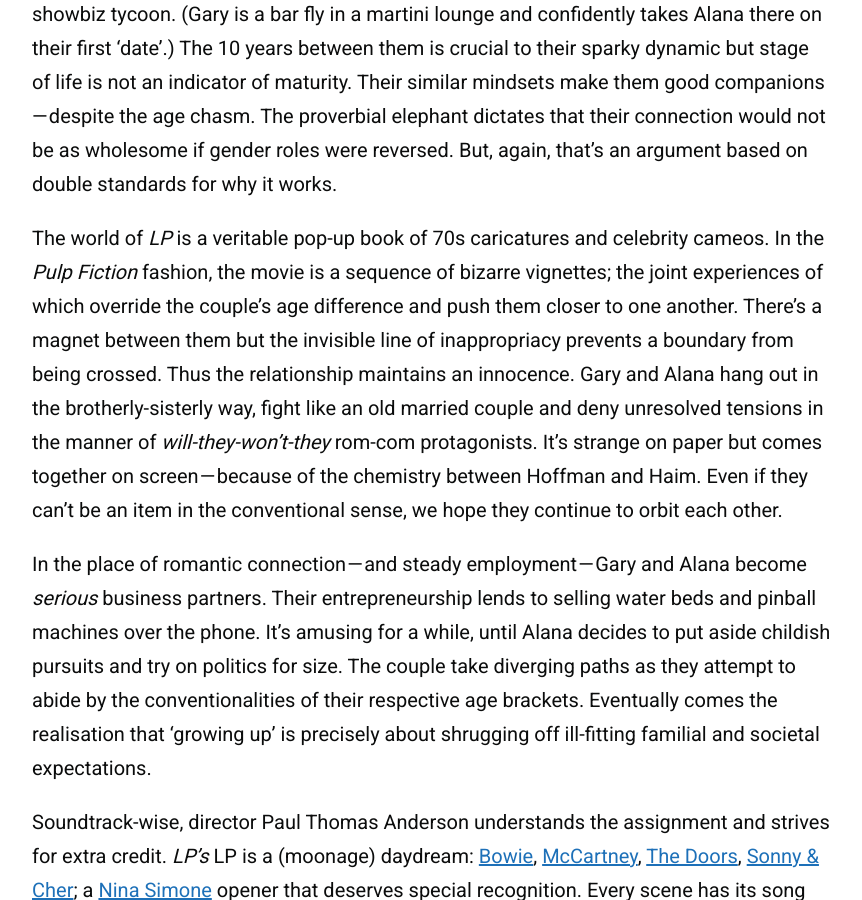
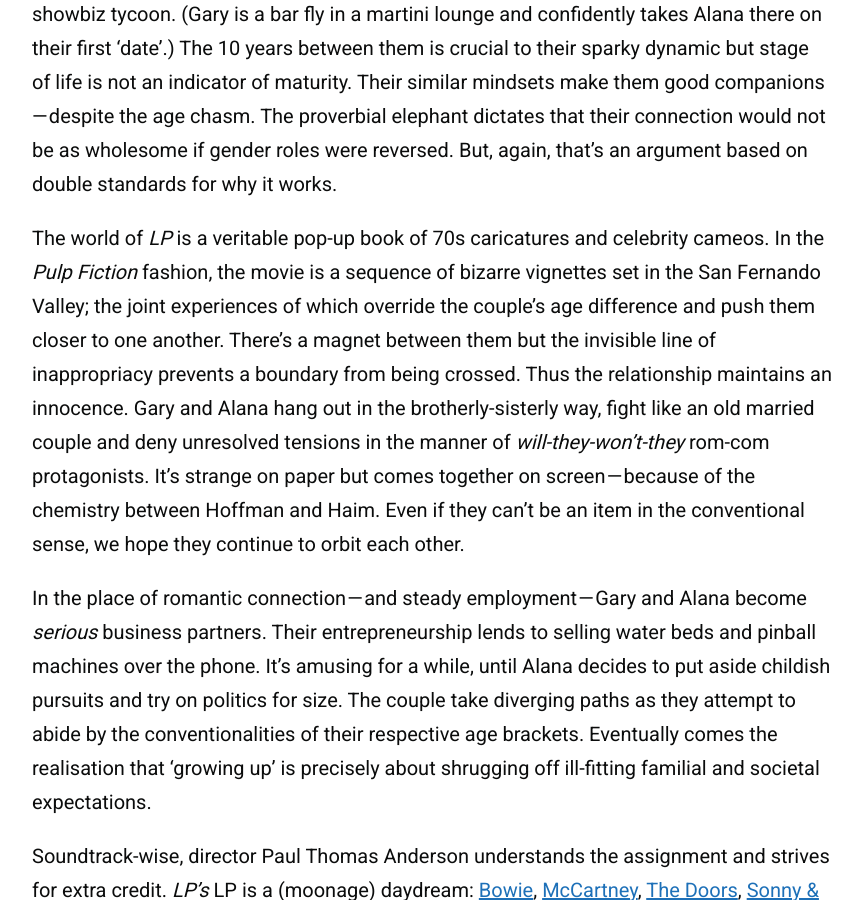
Before and after one commit to zoeurl/zoedowney.github.io, a Jekyll site: the page built from _posts/2023-08-08-licorice-pizza.md, in a window 1280 px wide and 900 px high, scrolled down 1237 px. Shown: the whole window, without its empty margins (208-1070 px from the left). Built offline with Jekyll 4.4.1, drawn with Linux system fonts in a browser that asks for light colours.

Commit message:
Update 2023-08-08-licorice-pizza.md

```diff
--- a/_posts/2023-08-08-licorice-pizza.md
+++ b/_posts/2023-08-08-licorice-pizza.md
@@ -12,7 +12,7 @@
 
 Alana is a part-time school photographer’s assistant and the only one of three offspring who doesn’t ‘have [her] shit together.’ She is teen angst and adolescent rage manifested in mid-twenties form. Hers is a case of arrested development; Gary, on the other hand, is wise beyond his 15 years. He’s a child actor who puts on the swagger of a 38 year-old showbiz tycoon. (Gary is a bar fly in a martini lounge and confidently takes Alana there on their first ‘date’.) The 10 years between them is crucial to their sparky dynamic but stage of life is not an indicator of maturity. Their similar mindsets make them good companions — despite the age chasm. The proverbial elephant dictates that their connection would not be as wholesome if gender roles were reversed. But, again, that’s an argument based on double standards for why it works.
 
-The world of _LP_ is a veritable pop-up book of 70s caricatures and celebrity cameos. In the _Pulp Fiction_ fashion, the movie is a sequence of bizarre vignettes; the joint experiences of which override the couple’s age difference and push them closer to one another. There’s a magnet between them but the invisible line of inappropriacy prevents a boundary from being crossed. Thus the relationship maintains an innocence. Gary and Alana hang out in the brotherly-sisterly way, fight like an old married couple and deny unresolved tensions in the manner of _will-they-won’t-they_ rom-com protagonists. It’s strange on paper but comes together on screen — because of the chemistry between Hoffman and Haim. Even if they can’t be an item in the conventional sense, we hope they continue to orbit each other.
+The world of _LP_ is a veritable pop-up book of 70s caricatures and celebrity cameos. In the _Pulp Fiction_ fashion, the movie is a sequence of bizarre vignettes set in the San Fernando Valley; the joint experiences of which override the couple’s age difference and push them closer to one another. There’s a magnet between them but the invisible line of inappropriacy prevents a boundary from being crossed. Thus the relationship maintains an innocence. Gary and Alana hang out in the brotherly-sisterly way, fight like an old married couple and deny unresolved tensions in the manner of _will-they-won’t-they_ rom-com protagonists. It’s strange on paper but comes together on screen — because of the chemistry between Hoffman and Haim. Even if they can’t be an item in the conventional sense, we hope they continue to orbit each other.
 
 In the place of romantic connection — and steady employment — Gary and Alana become _serious_ business partners. Their entrepreneurship lends to selling water beds and pinball machines over the phone. It’s amusing for a while, until Alana decides to put aside childish pursuits and try on politics for size. The couple take diverging paths as they attempt to abide by the conventionalities of their respective age brackets. Eventually comes the realisation that ‘growing up’ is precisely about shrugging off ill-fitting familial and societal expectations.
 
```
